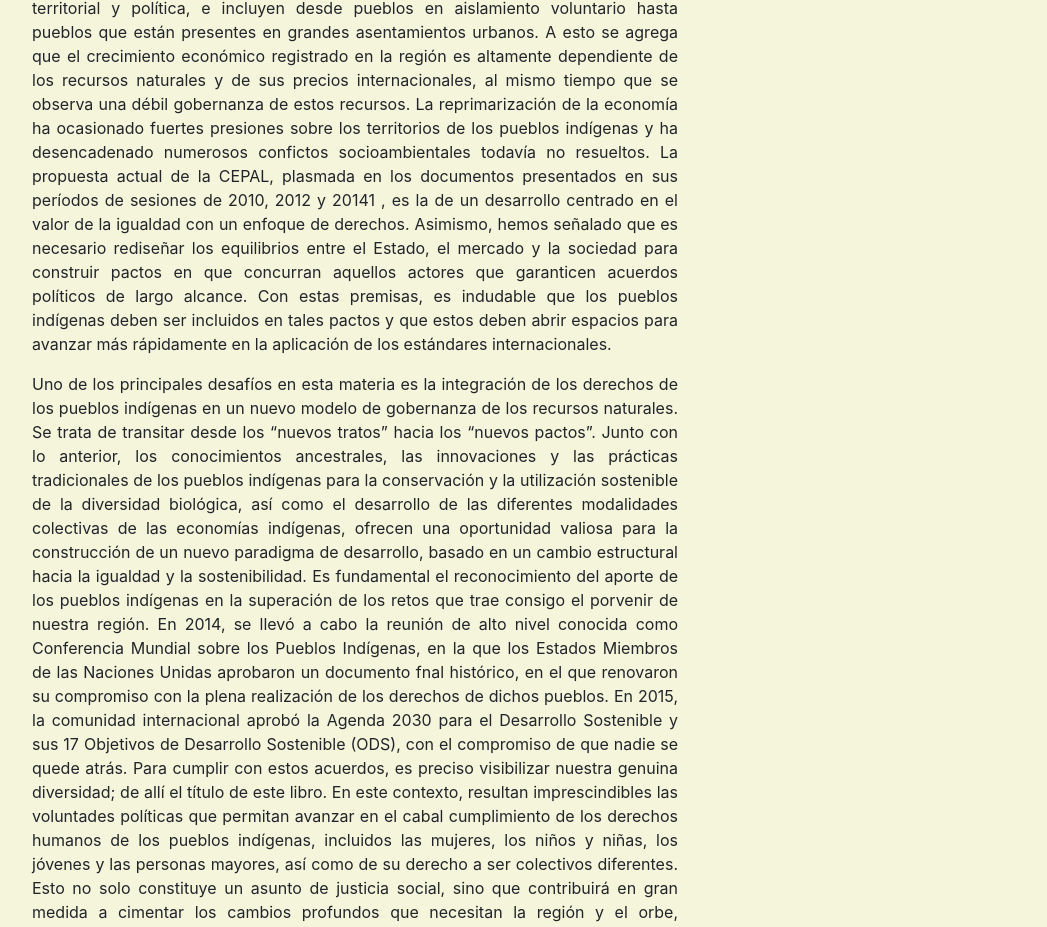
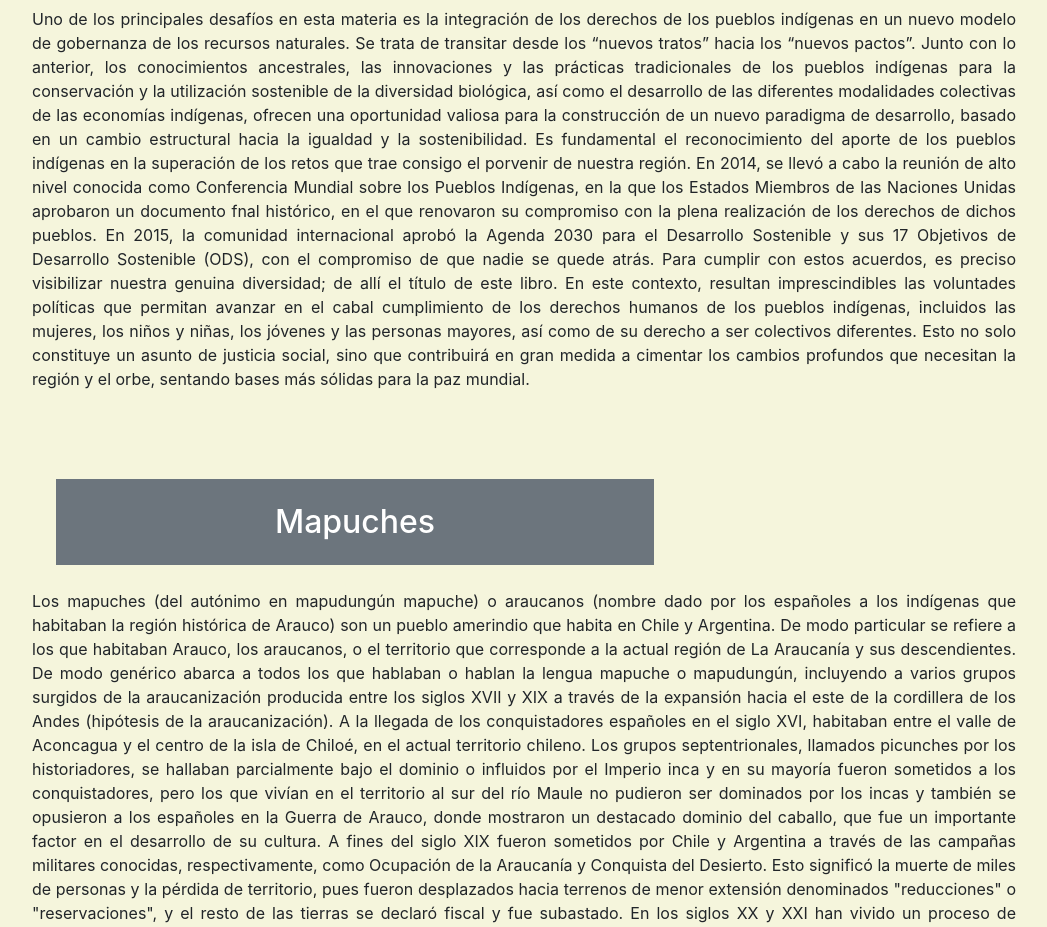
Before and after one commit to luisNavasArg/DiversidadCulturalAmerica, a plain HTML site: page index.html in a window 1280 px wide. Shown: the part 1855-2782 px from the top of the page, without its empty margins (116-1163 px from the left). Drawn offline with nearby package versions, Linux system fonts and the light colour scheme.

Commit message:
ancho del article

```diff
--- a/index.html
+++ b/index.html
@@ -16,7 +16,7 @@
   			<div class="collapse navbar-collapse dropdown-menu" id="navbarNav">
     			<ul class="navbar-nav">
       				<li class="nav-item ">
-        				<a class="nav-link" href="#">Mapuches </a>
+        				<a class="nav-link" href="#Mapuches">Mapuches </a>
       				</li>
 				    <li class="nav-item">
 				        <a class="nav-link" href="#">Charruas</a>
--- a/js/datos.js
+++ b/js/datos.js
@@ -171,14 +171,18 @@ window.onload=()=>{
 	abya_yala.forEach((abya_yala)=>{
 	document.querySelector('#seccion').innerHTML+=`
 <section class="row m-5">
-	<article  class="col-sm-12 col-lg-8 text-justify ">
+	<article  class="col-sm-12 col-lg-8 text-justify" id="${abya_yala.titulo}">
 			<h2 class="bg-secondary text-center text-white m-4 p-4">
 				${abya_yala.titulo}
-			</h2>${abya_yala.concepto}
+			</h2>
 	</article>
 	<article class="col-sm-12 col-lg-4">
 		<img src="${abya_yala.img}" class="img-fluid"/>
 	</article>
+	<article class="col-sm-12 col-lg-12 text-justify">
+	${abya_yala.concepto}
+	</article>
+
 </section>
 
 	`;
```
